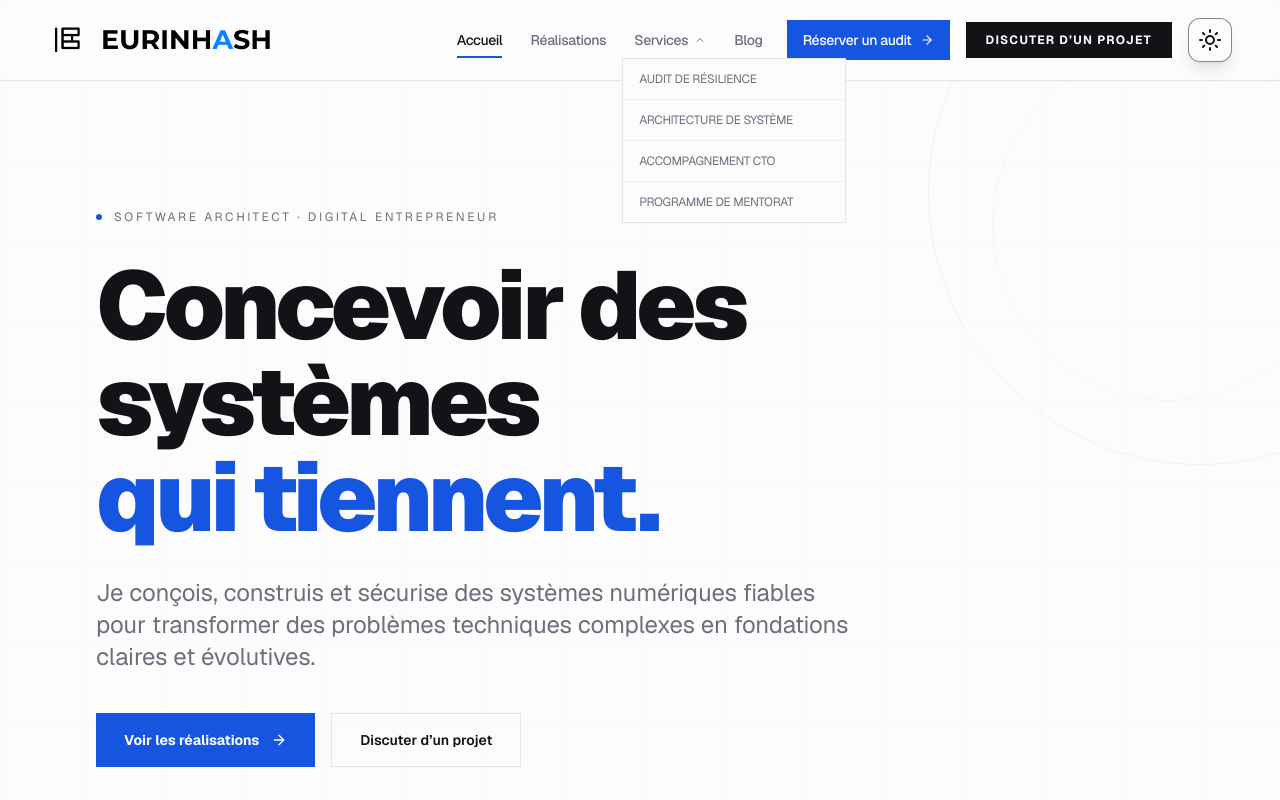
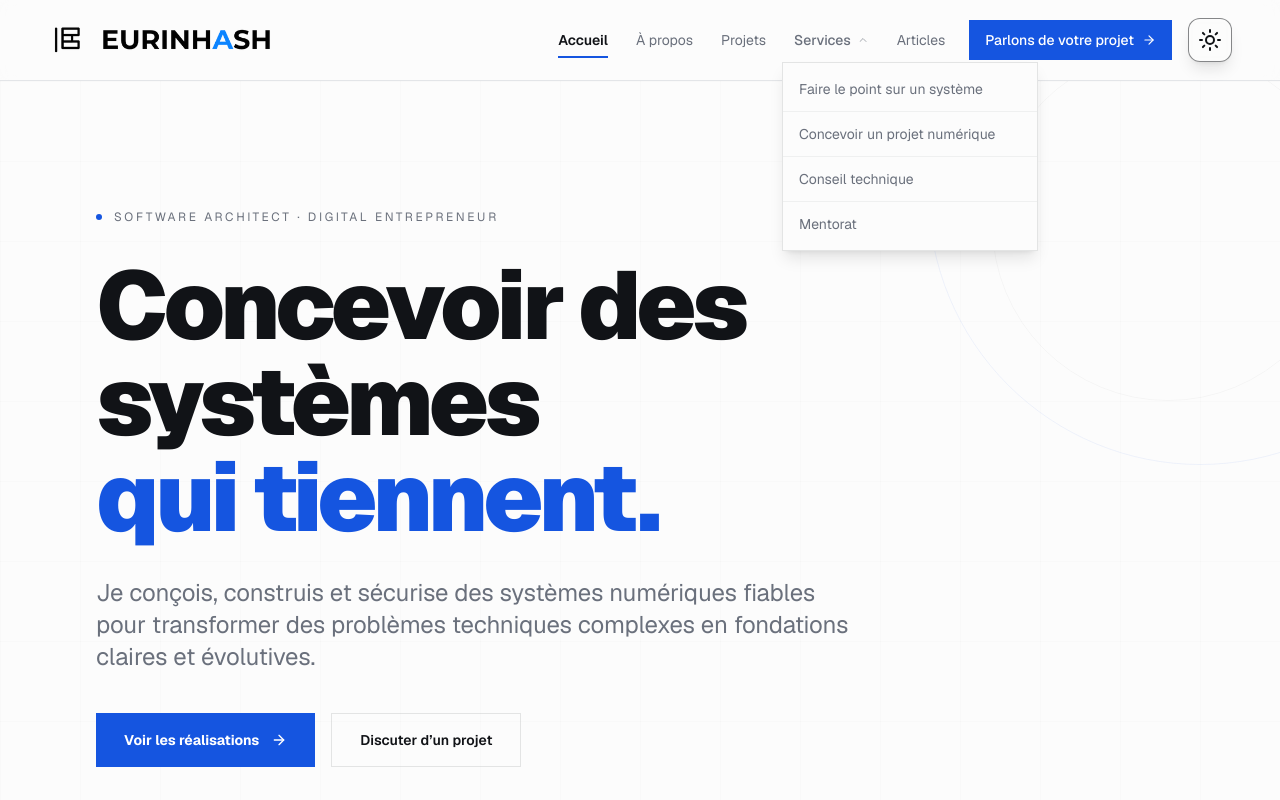
Before and after one commit to digitaleflex/eurinhash-cs, a Next.js app: page / in a window 1280 px wide. Both pictures are taken after a click on the button "Services". Shown: the top 800 px of the page. Built offline with nearby package versions, Linux system fonts and the light colour scheme.

Commit message:
refactor(nav): simplifier la navigation desktop

```diff
--- a/components/navigation-with-dropdown.tsx
+++ b/components/navigation-with-dropdown.tsx
@@ -9,59 +9,26 @@ import { ArrowRight, ChevronDown } from 'lucide-react';
 interface NavItem {
     label: string;
     href: string;
-    icon?: React.ComponentType<{ className?: string }>;
-    description?: string;
     children?: NavItem[];
     isCTA?: boolean;
 }
 
 const navigationItems: NavItem[] = [
-    {
-        label: 'Accueil',
-        href: '/',
-    },
-    {
-        label: 'Réalisations',
-        href: '/realisations',
-        description: 'Études de cas et impact',
-    },
+    { label: 'Accueil', href: '/' },
+    { label: 'À propos', href: '/a-propos' },
+    { label: 'Projets', href: '/realisations' },
     {
         label: 'Services',
         href: '/services',
-        description: 'Expertise & Accompagnement',
         children: [
-            {
-                label: 'Audit de Résilience',
-                href: '/services/audit',
-                description: 'Analyse 360° en 5 jours',
-            },
-            {
-                label: 'Architecture de Système',
-                href: '/services/architecture',
-                description: 'Conception haute performance',
-            },
-            {
-                label: 'Accompagnement CTO',
-                href: '/services/cto',
-                description: 'Suivi stratégique long terme',
-            },
-            {
-                label: 'Programme de Mentorat',
-                href: '/services/mentorat',
-                description: 'Formation d\'élite et mentorat pour les talents en programmation et cloud.',
-            },
+            { label: 'Faire le point sur un système', href: '/services/audit' },
+            { label: 'Concevoir un projet numérique', href: '/services/architecture' },
+            { label: 'Conseil technique', href: '/services/cto' },
+            { label: 'Mentorat', href: '/services/mentorat' },
         ],
     },
-    {
-        label: 'Blog',
-        href: '/blog',
-        description: 'Veille & Analyses',
-    },
-    {
-        label: 'Contact',
-        href: '/contact',
-        isCTA: true,
-    },
+    { label: 'Articles', href: '/blog' },
+    { label: 'Parlons de votre projet', href: '/contact', isCTA: true },
 ];
 
 export function NavigationWithDropdown() {
@@ -83,13 +50,17 @@ export function NavigationWithDropdown() {
         setOpenDropdown(openDropdown === href ? null : href);
     };
 
-
     return (
-        <>
-            <nav className="hidden lg:flex items-center gap-1" role="navigation" aria-label="Navigation principale" ref={dropdownRef}>
+        <nav
+            className="hidden lg:flex items-center gap-1"
+            aria-label="Navigation principale"
+            ref={dropdownRef}
+        >
             {navigationItems.map((item) => {
-                    const isActive = pathname && (pathname === item.href || pathname.startsWith(item.href + '/'));
-                    const hasChildren = item.children && item.children.length > 0;
+                const isActive = pathname && (
+                    pathname === item.href || (item.href !== '/' && pathname.startsWith(item.href + '/'))
+                );
+                const hasChildren = Boolean(item.children?.length);
                 const isOpen = openDropdown === item.href;
 
                 if (item.isCTA) {
@@ -97,11 +68,10 @@ export function NavigationWithDropdown() {
                         <Link
                             key={item.href}
                             href={item.href}
-                                className="flex items-center gap-2 px-4 py-2.5 bg-accent text-white font-medium text-sm tracking-tight transition-all duration-200 hover:bg-accent/90 ml-2"
-                                aria-label="Réserver un audit"
+                            className="ml-2 flex items-center gap-2 bg-accent px-4 py-2.5 text-sm font-medium text-white transition-colors hover:bg-accent/90"
                         >
-                                <span>Réserver un audit</span>
-                                <ArrowRight className="w-3.5 h-3.5" aria-hidden="true" />
+                            <span>{item.label}</span>
+                            <ArrowRight className="h-3.5 w-3.5" aria-hidden="true" />
                         </Link>
                     );
                 }
@@ -111,45 +81,37 @@ export function NavigationWithDropdown() {
                         {hasChildren ? (
                             <>
                                 <button
+                                    type="button"
                                     onClick={() => handleDropdownToggle(item.href)}
                                     className={cn(
-                                            'group relative flex items-center gap-1.5 px-3 py-2 transition-all duration-200',
-                                            isActive
-                                                ? 'text-foreground font-semibold'
-                                                : 'text-muted-foreground hover:text-foreground'
+                                        'group relative flex items-center gap-1.5 px-3 py-2 transition-colors',
+                                        isActive ? 'font-semibold text-foreground' : 'text-muted-foreground hover:text-foreground'
                                     )}
                                     aria-expanded={isOpen}
                                     aria-haspopup="true"
                                 >
-                                        <span className="text-sm font-medium tracking-tight">{item.label}</span>
+                                    <span className="text-sm font-medium">{item.label}</span>
                                     <ChevronDown
-                                            className={cn(
-                                                'w-3 h-3 transition-transform duration-200 opacity-50 group-hover:opacity-100',
-                                                isOpen && 'rotate-180 opacity-100'
-                                            )}
+                                        className={cn('h-3 w-3 opacity-60 transition-transform', isOpen && 'rotate-180')}
                                         aria-hidden="true"
                                     />
-                                        {isActive && (
-                                            <div className="absolute bottom-0 left-3 right-3 h-0.5 bg-accent" />
-                                        )}
+                                    {isActive && <span className="absolute bottom-0 left-3 right-3 h-0.5 bg-accent" />}
                                 </button>
-
-                                    {/* Dropdown Menu */}
                                 {isOpen && (
-                                        <div className="absolute top-full left-0 mt-0 w-56 py-0 bg-background border border-foreground/10 rounded-none shadow-none z-50 animate-in fade-in slide-in-from-top-2 duration-300">
+                                    <div className="absolute left-0 top-full z-50 mt-1 w-64 border border-foreground/10 bg-background py-1 shadow-lg">
                                         {item.children?.map((child) => (
                                             <Link
                                                 key={child.href}
                                                 href={child.href}
                                                 onClick={() => setOpenDropdown(null)}
                                                 className={cn(
-                                                        'flex items-center gap-3 px-4 py-3 text-xs uppercase tracking-tight transition-colors border-b border-foreground/5 last:border-0',
+                                                    'block border-b border-foreground/5 px-4 py-3 text-sm last:border-0',
                                                     pathname === child.href
-                                                            ? 'text-foreground font-semibold bg-foreground/5'
-                                                            : 'text-muted-foreground hover:text-foreground'
+                                                        ? 'bg-foreground/5 font-medium text-foreground'
+                                                        : 'text-muted-foreground hover:bg-foreground/[0.03] hover:text-foreground'
                                                 )}
                                             >
-                                                    <span>{child.label}</span>
+                                                {child.label}
                                             </Link>
                                         ))}
                                     </div>
@@ -159,32 +121,18 @@ export function NavigationWithDropdown() {
                             <Link
                                 href={item.href}
                                 className={cn(
-                                        'group relative flex items-center gap-1.5 px-3 py-2 transition-all duration-200',
-                                        isActive
-                                            ? 'text-foreground font-bold'
-                                            : 'text-muted-foreground hover:text-foreground'
+                                    'relative flex items-center px-3 py-2 text-sm transition-colors',
+                                    isActive ? 'font-semibold text-foreground' : 'text-muted-foreground hover:text-foreground'
                                 )}
                                 aria-current={isActive ? 'page' : undefined}
                             >
-                                    <span className="text-sm font-medium tracking-tight">{item.label}</span>
-                                    {isActive && (
-                                        <div className="absolute bottom-0 left-3 right-3 h-0.5 bg-accent" />
-                                    )}
+                                {item.label}
+                                {isActive && <span className="absolute bottom-0 left-3 right-3 h-0.5 bg-accent" />}
                             </Link>
                         )}
                     </div>
                 );
             })}
         </nav>
-
-            <div className="hidden lg:flex items-center gap-4">
-                <Link
-                    href="/contact"
-                    className="flex items-center gap-2 px-5 py-2.5 bg-foreground text-background text-xs font-bold uppercase tracking-widest transition-all duration-200 hover:bg-accent hover:text-white"
-                >
-                    Discuter d’un projet
-                </Link>
-            </div>
-        </>
     );
 }
```
Lines whose indentation alone changed are shown as unchanged.
